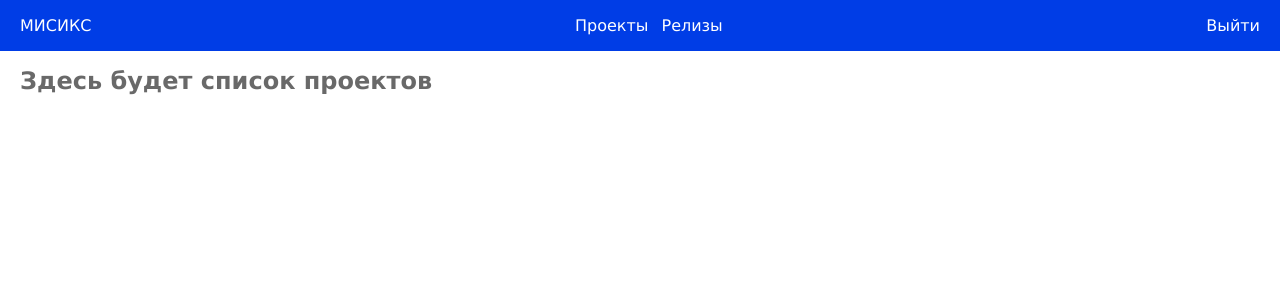
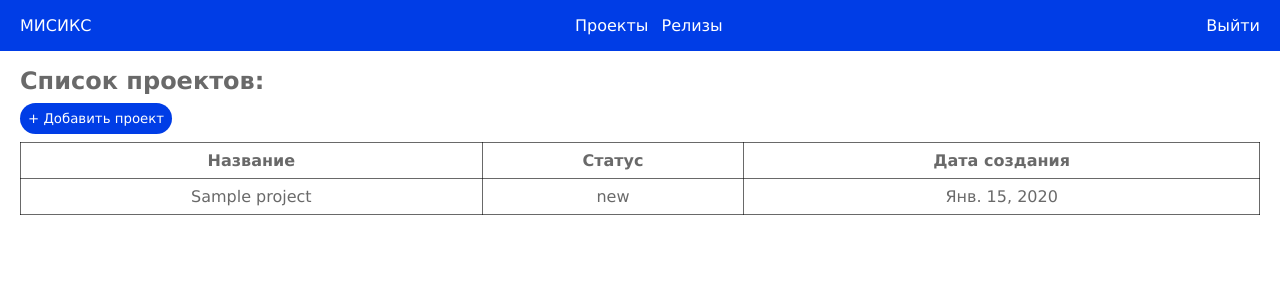
Before and after one commit to raidermh/SAD, a Django app: page / in a window 1280 px wide. Shown: the top 300 px of the page. Run offline with Django 3.2, Linux system fonts and the light colour scheme; a user stored in the database is signed in; tables that the repository leaves empty hold one stand-in row (values such as "Sample post").

Commit message:
Projects list and creation implemented

```diff
--- a/App/api/models.py
+++ b/App/api/models.py
@@ -12,20 +12,20 @@ class MisiksUser(User):
         return "%s %s %s" % (self.first_name, self.patronymic_name, self.last_name)
 
 
+class ProjectState(models.TextChoices):
+    NEW = 'new'
+    IN_PROGRESS = 'inProgress'
+    DONE = 'done'
+    CANCELLED = 'cancelled'
+
+
 class Project(models.Model):
-
-    class ProjectState(models.IntegerChoices):
-        NEW = 1, 'new'
-        IN_PROGRESS = 2, 'inProgress'
-        DONE = 3, 'done'
-        CANCELLED = 4, 'cancelled'
-
     name = models.CharField(max_length=300)
     create_date = models.DateField(auto_now_add=True)
     modify_date = models.DateField(auto_now=True)
     author = models.ForeignKey(MisiksUser, on_delete=models.SET_NULL, null=True)
     description = models.CharField(max_length=1000)
-    state = models.IntegerField(default=ProjectState.NEW, choices=ProjectState.choices)
+    state = models.CharField(default=ProjectState.NEW, choices=ProjectState.choices, max_length=10)
 
     def __str__(self):
         return self.name
--- /dev/null
+++ b/App/ui/forms.py
@@ -0,0 +1,17 @@
+from django import forms
+from django.forms import widgets
+from api import models
+
+class ProjectForm(forms.ModelForm):
+    class Meta:
+        model = models.Project
+        fields = ('name', 'author', 'description', 'state')
+        widgets = {
+            'description': forms.Textarea()
+        }
+        labels = {
+            'name': 'Название',
+            'author': 'Автор',
+            'description': 'Описание',
+            'state': 'Состояние'
+        }
--- a/App/ui/static/common.css
+++ b/App/ui/static/common.css
@@ -4,3 +4,7 @@
     font-family: Verdana, sans-serif;
     color: rgba(0,0,0,0.59);
 }
+
+ul {
+    list-style-type: none;
+}
--- /dev/null
+++ b/App/ui/static/content.css
@@ -0,0 +1,41 @@
+div#content {
+    margin: 1rem 1.25rem;
+}
+
+div#content h2 {
+    margin-bottom: 0.5rem;
+}
+
+div#content table {
+    width: 100%;
+    border-collapse: collapse;
+    margin-top: 0.5rem;
+}
+
+div#content table th, div#content table td {
+    border: 1px solid rgba(0,0,0,0.59);
+    text-align: center;
+    padding: 0.5rem;
+}
+
+div#content button {
+    background-color: rgba(0,61,230,1);
+    color: white;
+    padding: 0.5rem;
+    border-radius: 1rem;
+    border-style: none;
+    cursor: pointer;
+}
+
+div#content form {
+    margin-top: 0.5rem;
+}
+
+div#content form textarea {
+    vertical-align: top;
+}
+
+div#content form button {
+    float: right;
+    margin-bottom: 0.5rem;
+}
--- a/App/ui/static/main.css
+++ b/App/ui/static/menu.css
@@ -13,8 +13,7 @@ div#nav a:hover {
     text-decoration: underline;
 }
 
-div#nav ul {
-    list-style-type: none;
+div#nav {
     text-align: center;
 }
 
@@ -31,7 +30,3 @@ div#nav ul li:first-child {
 div#nav ul li:last-child {
     float: right;
 }
-
-div#content {
-    margin: 1rem 1.25rem;
-}
--- /dev/null
+++ b/App/ui/static/toggleForm.js
@@ -0,0 +1,13 @@
+function toggleForm(buttonId, formId) {
+    document.getElementById(buttonId).addEventListener('click', (event) => {
+        event.preventDefault();
+        let form = document.getElementById(formId);
+        if (form.style.display === 'none') {
+            form.style.display = 'block';
+            event.target.textContent = `-${event.target.textContent.substring(1)}`;
+        } else {
+            form.style.display = 'none';
+            event.target.textContent = `+${event.target.textContent.substring(1)}`;
+        }
+    });
+}
--- a/App/ui/templates/base.html
+++ b/App/ui/templates/base.html
@@ -6,7 +6,9 @@
     <link rel="shortcut icon" type="image/png" href="{% static 'favicon.ico' %}"/>
     <link rel="stylesheet" type="text/css" href="{% static 'common.css' %}"/>
     {% if user.is_authenticated %}
-    <link rel="stylesheet" type="text/css" href="{% static 'main.css' %}"/>
+    <link rel="stylesheet" type="text/css" href="{% static 'menu.css' %}"/>
+    <link rel="stylesheet" type="text/css" href="{% static 'content.css' %}"/>
+    <script src="{% static 'toggleForm.js' %}"></script>
     {% else %}
     <link rel="stylesheet" type="text/css" href="{% static 'login.css' %}"/>
     {% endif %}
--- a/App/ui/templates/projects.html
+++ b/App/ui/templates/projects.html
@@ -3,5 +3,30 @@
 {% block title %}Проекты{% endblock %}
 
 {% block content %}
-    <h2>Здесь будет список проектов</h2>
+    <h2>Список проектов:</h2>
+    <button type="button" id="toggle_add_project">+ Добавить проект</button>
+    <form id="add_project" style="display: none;" method="post">
+        {% csrf_token %}
+        {{ form }}
+        <button type="submit">Сохранить</button>
+    </form>
+    <table>
+        <thead>
+            <th>Название</th>
+            <th>Статус</th>
+            <th>Дата создания</th>
+        </thead>
+        <tbody>
+            {% for project in projects %}
+            <tr>
+                <td>{{ project.name }}</td>
+                <td>{{ project.state }}</td>
+                <td>{{ project.create_date }}</td>
+            </tr>
+            {% endfor %}
+        </tbody>
+    </table>
+    <script>
+        toggleForm('toggle_add_project', 'add_project');
+    </script>
 {% endblock %}
--- a/App/ui/views.py
+++ b/App/ui/views.py
@@ -1,6 +1,10 @@
 from django.shortcuts import render, redirect
 from django.contrib.auth.decorators import login_required
 from django.contrib.auth import logout
+from django.http import HttpResponse
+from django.template import loader
+from api import models
+from . import forms
 
 
 def logout_view(request, _):
@@ -10,7 +14,16 @@ def logout_view(request, _):
 
 @login_required
 def projects(request):
-    return render(request, 'projects.html')
+    if request.method == 'POST':
+        form = forms.ProjectForm(request.POST)
+        form.save(commit=True)
+    projects = models.Project.objects.order_by('-create_date')
+    template = loader.get_template('projects.html')
+    context = {
+        'projects': projects,
+        'form': forms.ProjectForm()
+    }
+    return HttpResponse(template.render(context, request))
 
 
 @login_required
```
Also changed, not shown: App/api/migrations/0008_alter_project_state.py (added), App/api/migrations/0009_alter_project_state.py (added).
